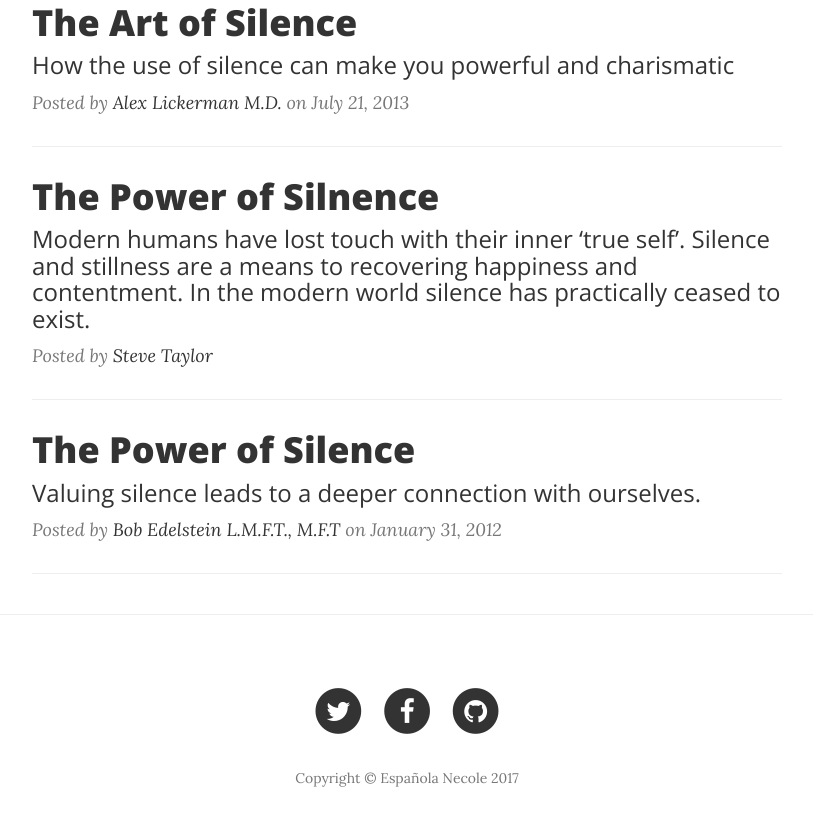
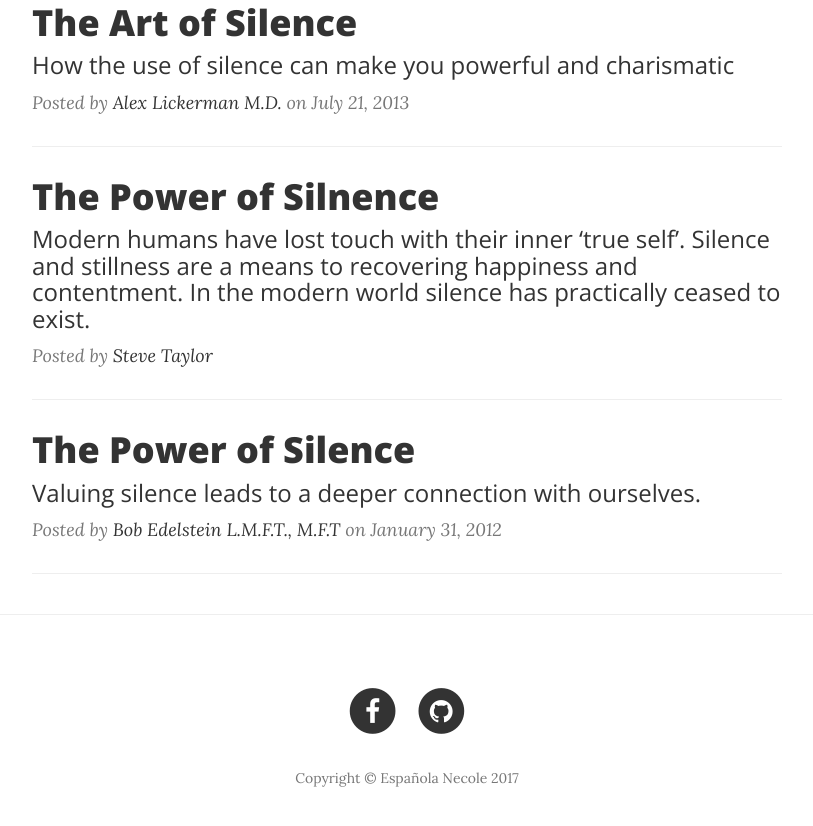
Before and after one commit to necoleespanola/commerce, a website: page index.html in a window 1280 px wide. Shown: the part 726-1552 px from the top of the page, without its empty margins (233-1046 px from the left). Drawn offline with nearby package versions, Linux system fonts and the light colour scheme.

Commit message:
Update index.html

```diff
--- a/index.html
+++ b/index.html
@@ -150,14 +150,6 @@
                 <div class="col-lg-8 col-lg-offset-2 col-md-10 col-md-offset-1">
                     <ul class="list-inline text-center">
                         <li>
-                            <a href="https://twitter.com/lrkhflrs">
-                                <span class="fa-stack fa-lg">
-                                    <i class="fa fa-circle fa-stack-2x"></i>
-                                    <i class="fa fa-twitter fa-stack-1x fa-inverse"></i>
-                                </span>
-                            </a>
-                        </li>
-                        <li>
                             <a href="https://facebook.com/necolepogi">
                                 <span class="fa-stack fa-lg">
                                     <i class="fa fa-circle fa-stack-2x"></i>
```
